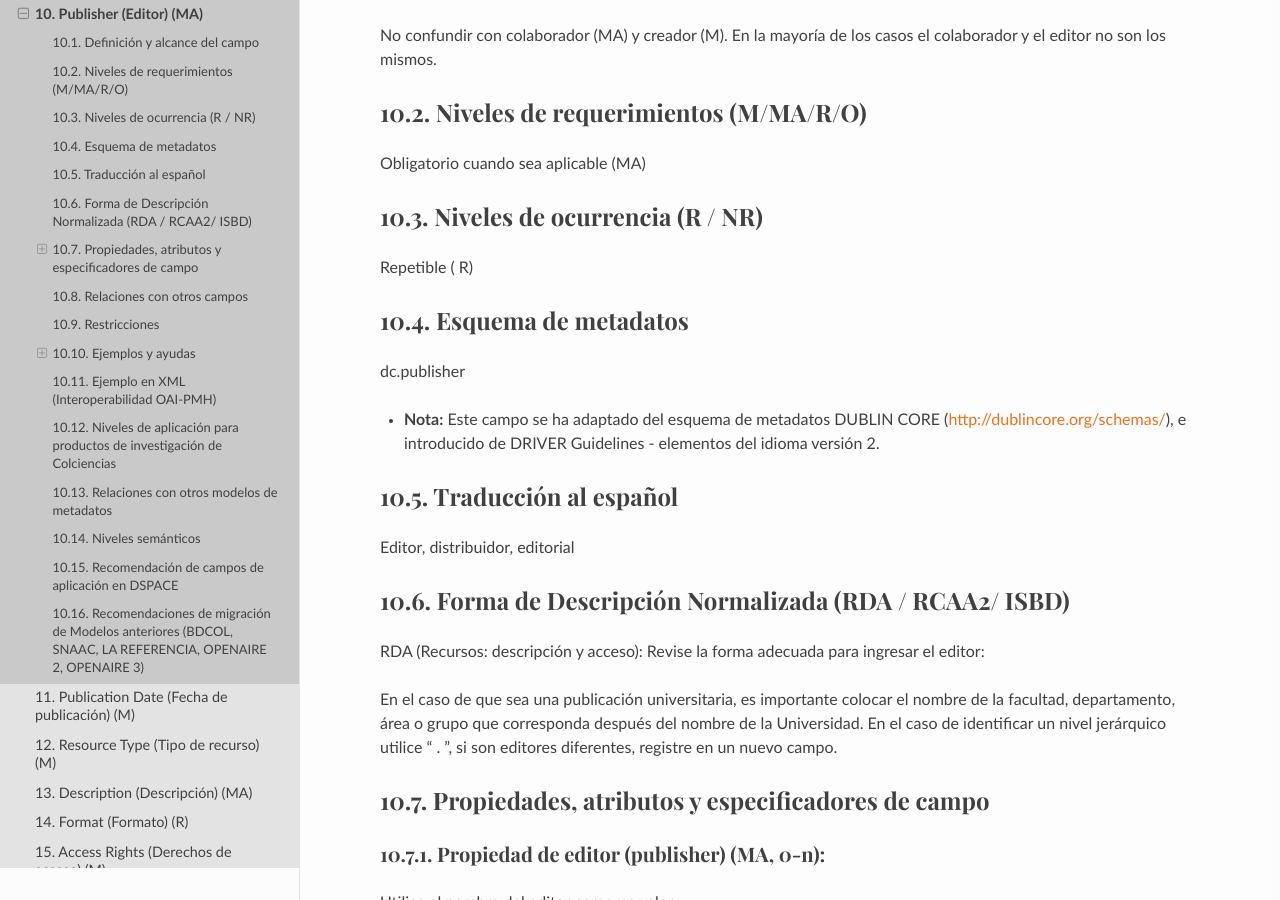
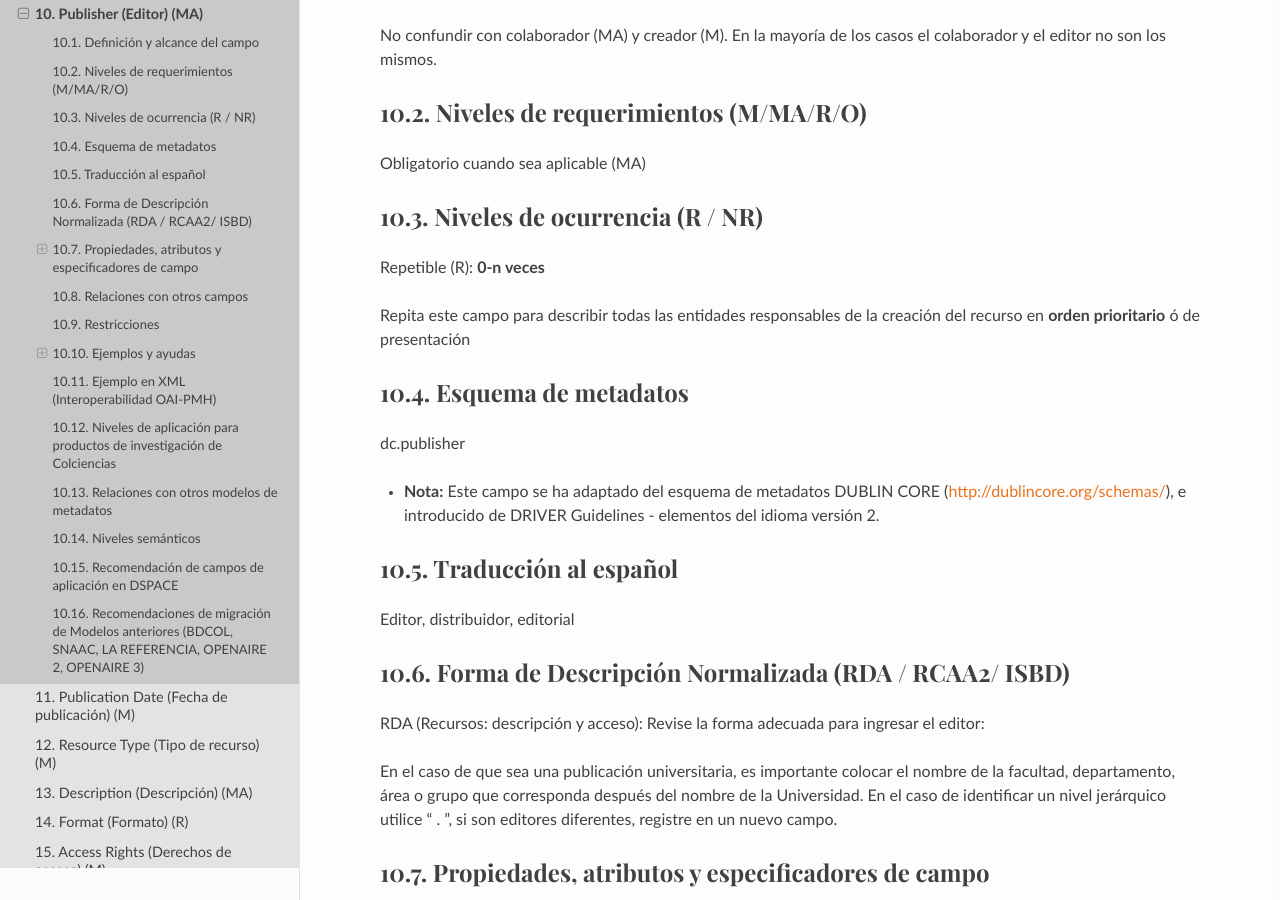
Before and after one commit to rcic/openaire4, a Sphinx documentation site: the page built from docs/field_publisher.rst, in a window 1280 px wide and 900 px high, scrolled down 303 px. Built offline with Sphinx 7.4.7 and the Read the Docs theme 2.0.0, drawn with Linux system fonts in a browser that asks for light colours; some web fonts are replaced; a script that is not in the unit is left out; some of the changed text lies outside the part shown.

Commit message:
actualizacion

```diff
--- a/docs/field_publisher.rst
+++ b/docs/field_publisher.rst
@@ -17,7 +17,11 @@ Obligatorio cuando sea aplicable (MA)
 
 Niveles de ocurrencia (R / NR)
 ------------------------------
-Repetible ( R)
+Repetible (R): **0-n veces**
+
+..
+
+Repita este campo para describir todas las entidades responsables de la creación del recurso en **orden prioritario** ó de presentación
 
 Esquema de metadatos
 --------------------
```
Also changed, not shown: other parts of docs/field_publisher.rst (+5 -5 lines).
